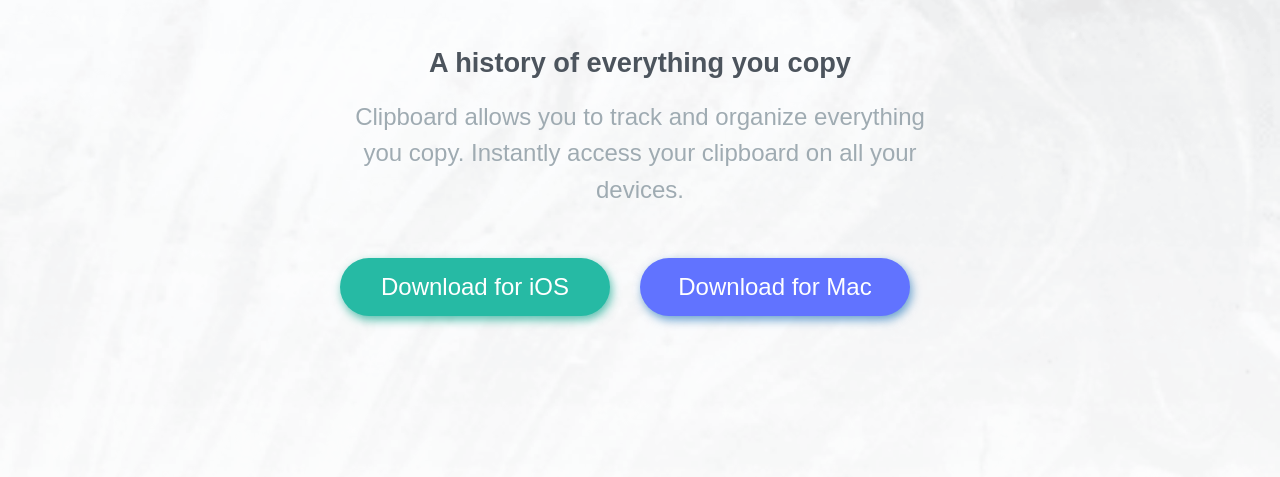
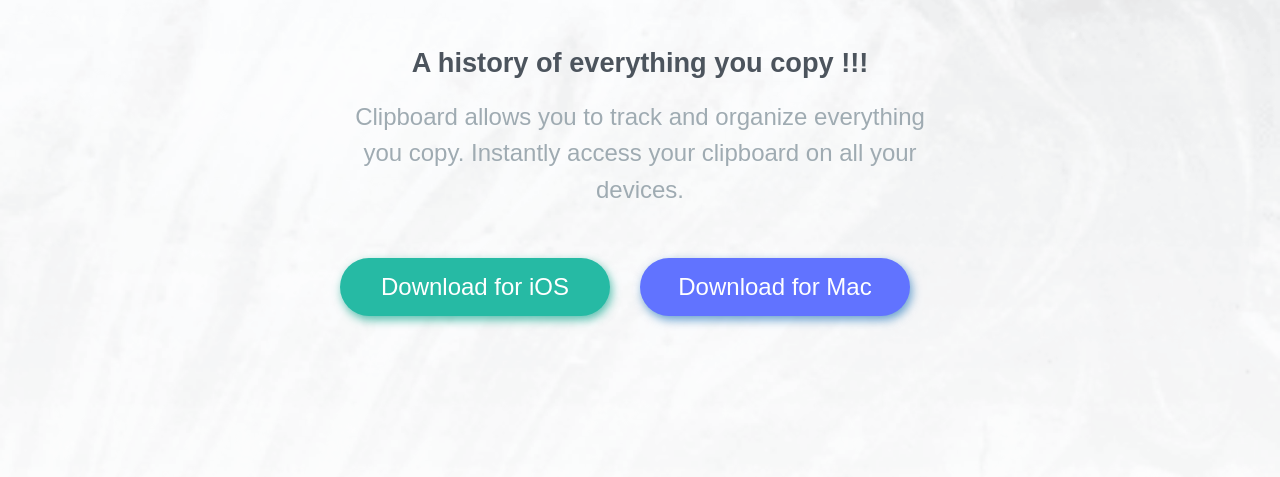
Before and after one commit to ornel77/clipboard-landing-page, a plain HTML site: page index.html in a window 1280 px wide. Shown: the part 323-800 px from the top of the page. Drawn offline with Linux system fonts and the light colour scheme; a web font is replaced by a local one.

Commit message:
add exclamation

```diff
--- a/index.html
+++ b/index.html
@@ -17,7 +17,7 @@
         <img src="./images/logo.svg" alt="logo">
       </div>
       <div class="description">
-        <h2>A history of everything you copy</h2>
+        <h2>A history of everything you copy !!!</h2>
         <p>
           Clipboard allows you to track and organize everything you
           copy. Instantly access your clipboard on all your devices.
```
